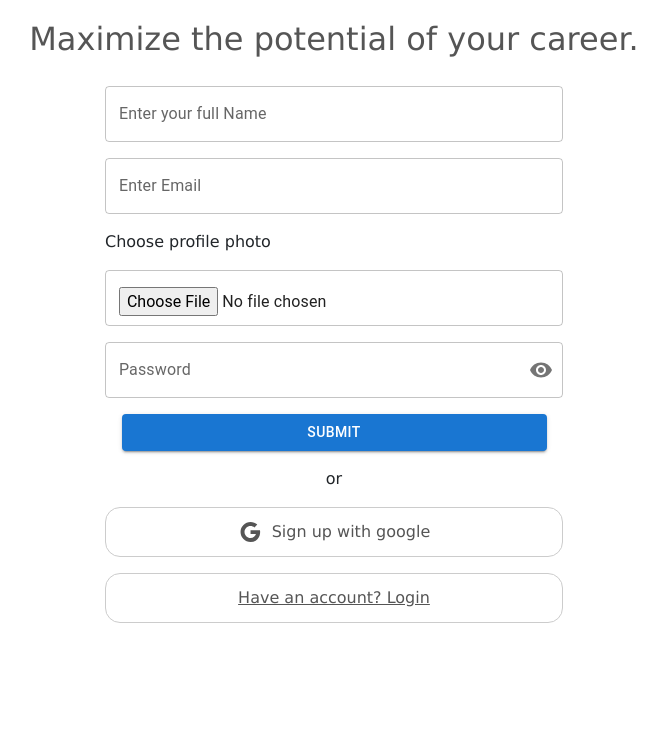
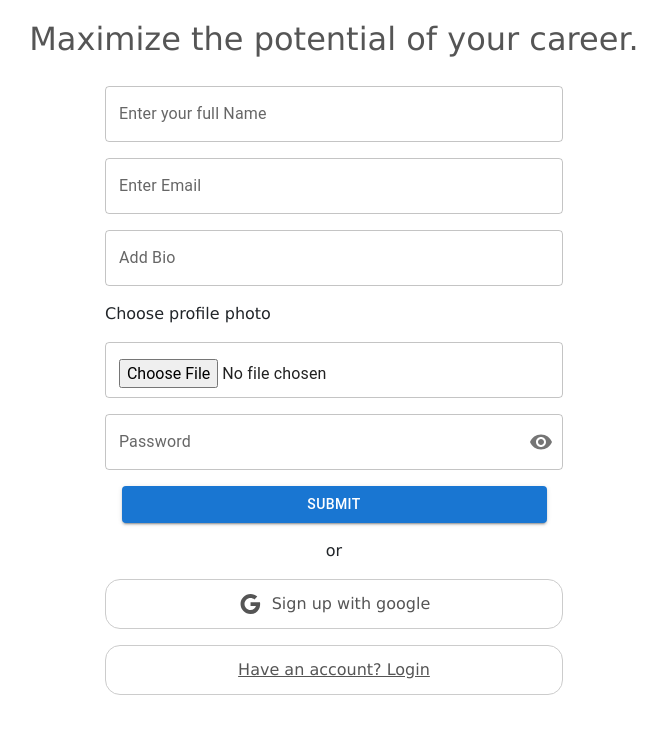
Before and after one commit to Daemonlite/DaemonHq, a React (Create React App) app in the folder startUp/client/: page /register in a window 1280 px wide. Shown: the top 734 px of the page, without its empty margins (306-973 px from the left). Built offline with nearby package versions, Linux system fonts and the light colour scheme; no server answers.

Commit message:
added bio to users

```diff
--- a/startUp/client/src/pages/Register.jsx
+++ b/startUp/client/src/pages/Register.jsx
@@ -21,7 +21,9 @@ const Register = () => {
   const [fullName, setFullName] = useState("");
   const [profile, setProfile] = useState("");
   const [location, setLocation] = useState("");
+  const [bio,setBio] = useState("")
 
+  //fetches the users location automatically
   useEffect(() => {
     fetch('https://ipapi.co/json/')
       .then(response => response.json())
@@ -56,6 +58,7 @@ const Register = () => {
         password,
         profile,
         location,
+        bio
       })
       .then((res) => {
         toast.success("Register successful");
@@ -109,6 +112,14 @@ const Register = () => {
               type="email"
               onChange={(e) => setEmail(e.target.value)}
             />
+              <TextField
+              id="outlined-basic"
+              label="Add Bio"
+              variant="outlined"
+              type="text"
+              onChange={(e) => setBio(e.target.value)}
+              className='bio'
+            />
          <label htmlFor="profile">Choose profile photo</label>
             <TextField id="outlined-basic" type="file" variant="outlined" onChange={handleFileChange} />
             <FormControl sx={{ m: 1, width: "25ch" }} variant="outlined">
```
Also changed, not shown: 2 other files (tests, documents, lock files or other folders).
